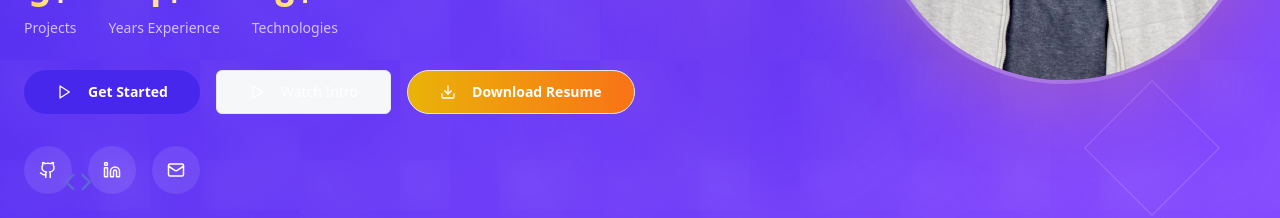
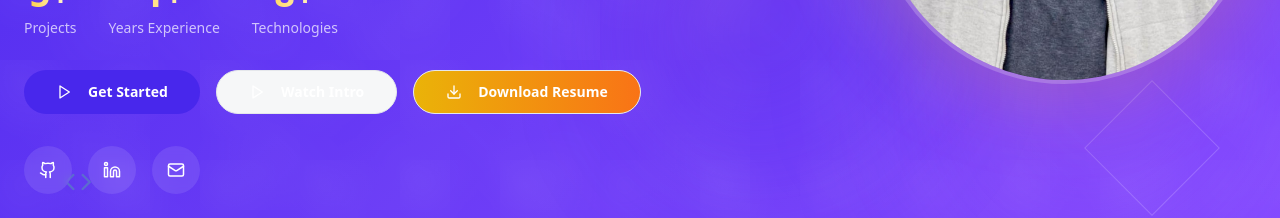
Before and after one commit to 9harshithp/portfolio-harshith_p, a React (Vite) app: page / in a window 1280 px wide. Shown: the part 540-758 px from the top of the page. Built offline with nearby package versions, Linux system fonts and the light colour scheme.

Commit message:
Visual edit in Lovable

```diff
--- a/src/components/Hero.tsx
+++ b/src/components/Hero.tsx
@@ -190,7 +190,7 @@ const Hero = () => {
                 <Play className="w-5 h-5 mr-2 group-hover:scale-110 transition-transform" />
                 Get Started
               </Button>
-              <Button size="lg" variant="outline" onClick={() => scrollToSection('contact')} className="bg-gradient-to-r bg-gradient-to-r to-orange-500 text-white hover">
+              <Button size="lg" variant="outline" onClick={() => scrollToSection('contact')} className="bg-gradient-to-r bg-gradient-to-r to-orange-500 text-white hover:shadow-lg transition-all duration-500 group px-8 py-3 rounded-full font-semibold">
                 <Play className="w-5 h-5 mr-2 group-hover:animate-bounce" />
                 Watch Intro
               </Button>
```
